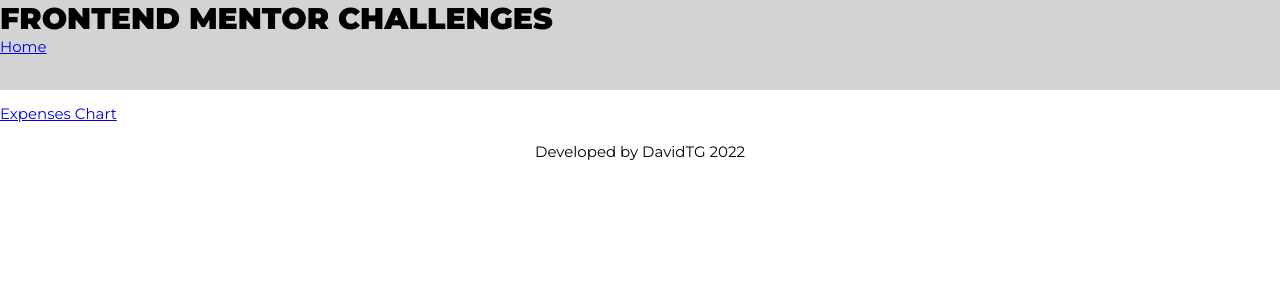
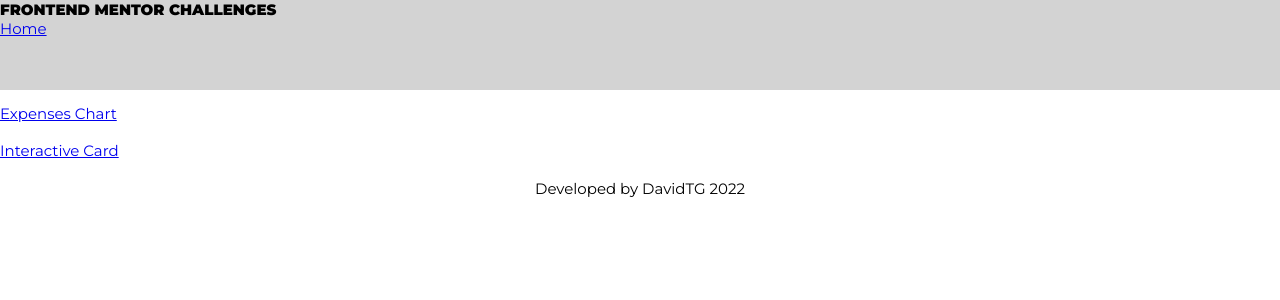
Before and after one commit to DavidTG7/frontend_mentor_challenges, a React (Create React App) app: page / in a window 1280 px wide. Shown: the top 300 px of the page. Built offline with nearby package versions, Linux system fonts and the light colour scheme.

Commit message:
Update Header and Main components for Interactive Card

```diff
--- a/src/components/Header/Header.styles.js
+++ b/src/components/Header/Header.styles.js
@@ -7,5 +7,5 @@ export const MainHeader = styled.header`
 `;
 
 export const HeaderTitle = styled.h1`
-  font-size: 2rem;
+  font-size: 1rem;
 `;
--- a/src/components/Main/Main.tsx
+++ b/src/components/Main/Main.tsx
@@ -7,6 +7,10 @@ export const Main = () => {
       <Link to='/expenses-chart'>
         Expenses Chart
       </Link>
+      <br />
+      <Link to='/interactive-card'>
+        Interactive Card
+      </Link>
 
     </MainBox>
   );
```
